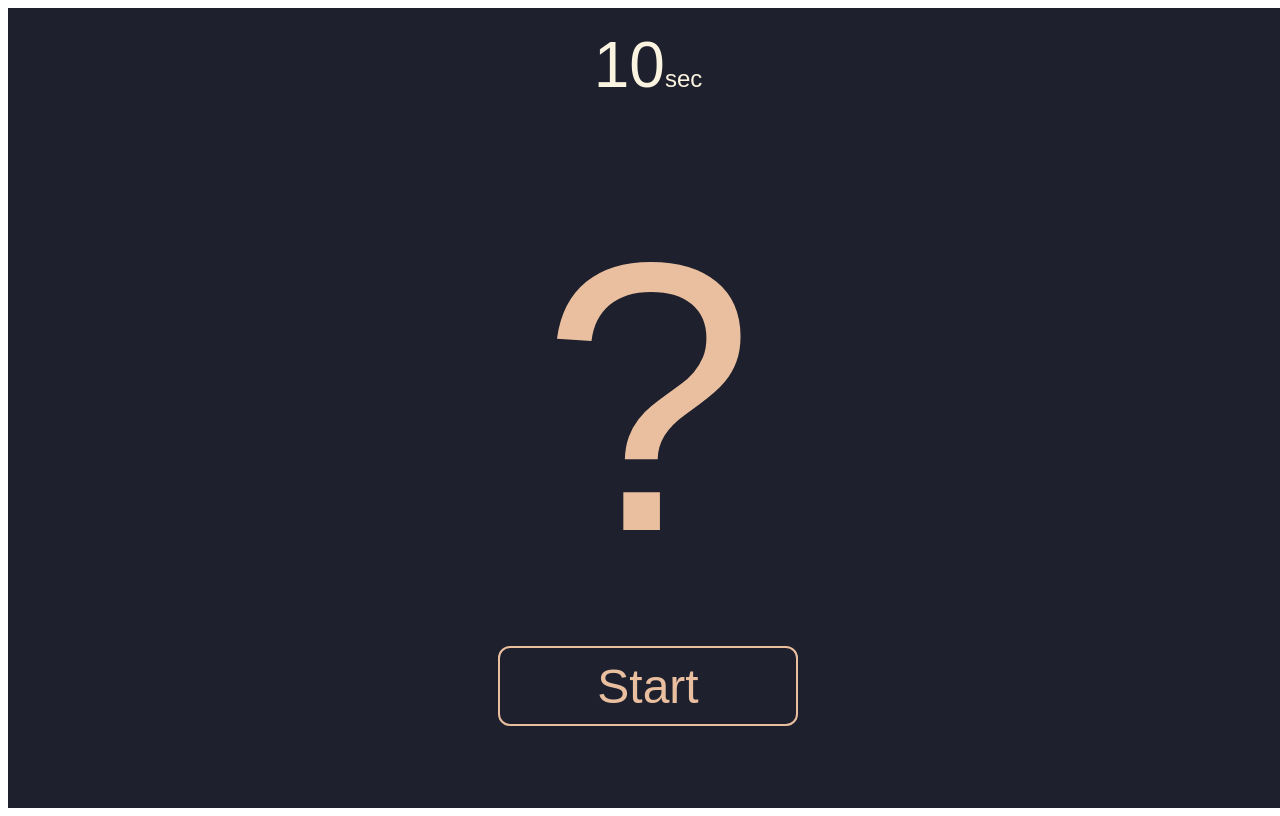
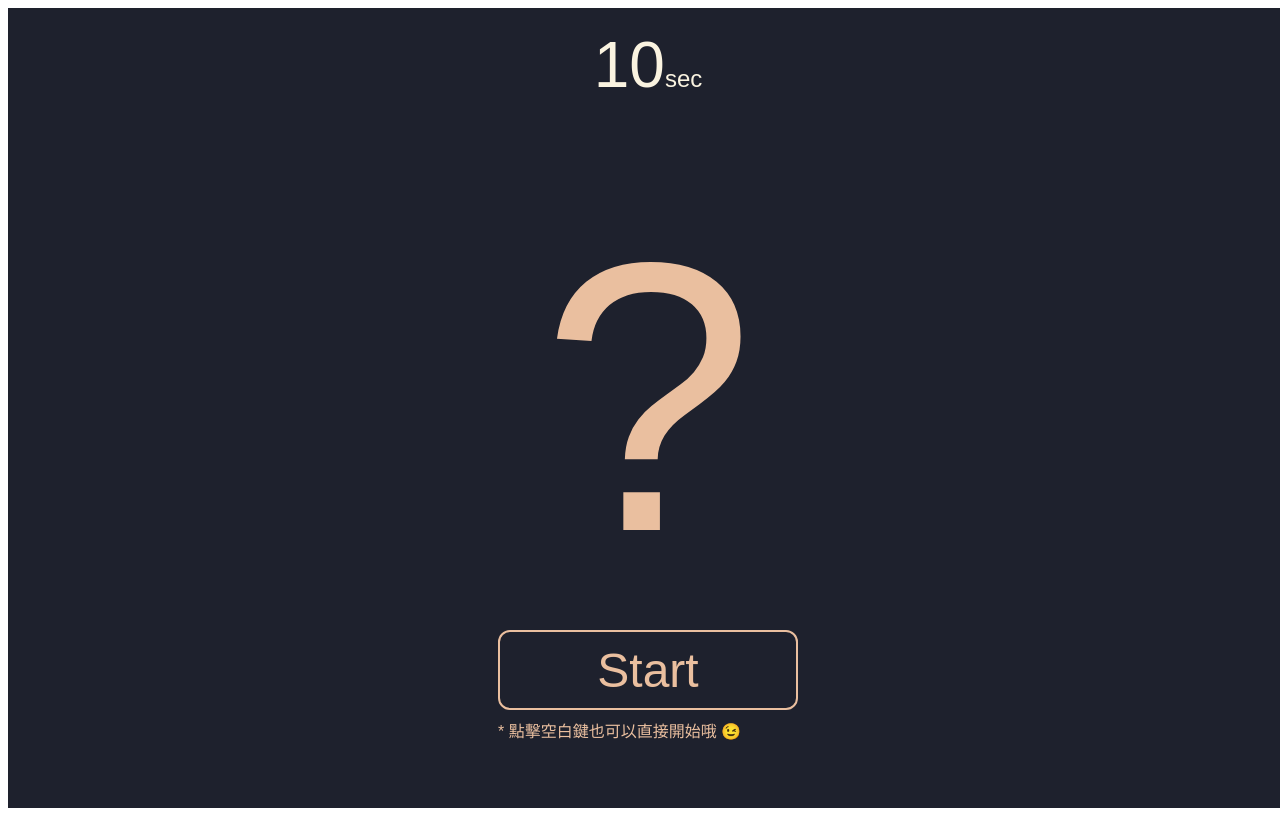
Before and after one commit to ms314006/typing-game, a React app: page / in a window 1280 px wide. Built offline with nearby package versions, Linux system fonts and the light colour scheme; the HTML template or start-up script is replaced by a standard one.

Commit message:
add: 增加遊戲結束後的結果畫面

```diff
--- a/src/components/ComboCounter/ComboCounter.jsx
+++ b/src/components/ComboCounter/ComboCounter.jsx
@@ -24,6 +24,7 @@ const Body = styled.div`
   font-style: italic;
   font-size: 32px;
   position: absolute;
+  opacity: ${(props) => (props.show ? 0 : 1)};
 
   & > div {
     display: inline-block;
--- a/src/components/ControlButtons/ControlButtons.jsx
+++ b/src/components/ControlButtons/ControlButtons.jsx
@@ -6,7 +6,7 @@ const Body = styled.div`
   display: flex;
   justify-content: center;
   align-items: center;
-  z-index: 10;
+  color: #EABF9F;
 `;
 
 const Button = styled.button`
@@ -17,6 +17,7 @@ const Button = styled.button`
   border-radius: 12px;
   width: 300px;
   height: 80px;
+  margin-bottom: 8px;
 
   &:hover {
     color: #1E212D;
@@ -35,9 +36,12 @@ const ControlButtons = (props) => {
             Stop
           </Button>
         ) : (
-          <Button onClick={startTypingGame}>
-            Start
-          </Button>
+          <div>
+            <Button onClick={startTypingGame}>
+              Start
+            </Button>
+            <div>* 點擊空白鍵也可以直接開始哦 😉</div>
+          </div>
         )
       }
     </Body>
--- /dev/null
+++ b/src/components/Result/Result.jsx
@@ -0,0 +1,77 @@
+import React from 'react';
+import PropTypes from 'prop-types';
+import styled from 'styled-components';
+
+const Body = styled.div`
+  position: absolute;
+  width: 360px;
+  height: 600px;
+  background: #000000aa;
+  border-radius: 4px;
+  border: 4px #FAF3E0 solid;
+  top: calc(50% - 360px);
+  right: calc(50% - 180px);
+  z-index: 2;
+  color: #FAF3E0;
+`;
+
+const Result = styled.div`
+  margin: 50px auto;
+  width: 240px;
+  font-size: 32px;
+
+  & > div {
+    margin-bottom: 16px;
+  }
+`;
+
+const Records = styled.div`
+  text-align: center;
+  font-size: 20px;
+
+  & > h1 {
+    margin-bottom: 8px;
+    font-size: 28px;
+  }
+`;
+
+const Record = styled.div`
+  padding: 4px 8px;
+  text-align: left;
+`;
+
+const ControlButtons = (props) => {
+  const { maxComboCount, score } = props;
+  return (
+    <Body>
+      <Result>
+        <div>{`Score: ${score}`}</div>
+        <div>{`Max Combo: ${maxComboCount}`}</div>
+        <hr />
+        <Records>
+          <h1>Score Record</h1>
+          <Record>1. 20</Record>
+          <Record>2. ...</Record>
+          <Record>3. ...</Record>
+          <Record>4. ...</Record>
+          <Record>5. ...</Record>
+        </Records>
+        <Records>
+          <h1>Max Combo Record</h1>
+          <Record>1. 20</Record>
+          <Record>2. ...</Record>
+          <Record>3. ...</Record>
+          <Record>4. ...</Record>
+          <Record>5. ...</Record>
+        </Records>
+      </Result>
+    </Body>
+  );
+};
+
+ControlButtons.propTypes = {
+  maxComboCount: PropTypes.number.isRequired,
+  score: PropTypes.number.isRequired,
+};
+
+export default ControlButtons;
--- /dev/null
+++ b/src/components/Result/index.js
@@ -0,0 +1,3 @@
+import Result from './Result';
+
+export default Result;
--- a/src/views/Main/Main.jsx
+++ b/src/views/Main/Main.jsx
@@ -5,6 +5,7 @@ import Letter from '../../components/Letter';
 import ControlButtons from '../../components/ControlButtons';
 import Countdown from '../../components/Countdown';
 import ComboCounter from '../../components/ComboCounter';
+import Result from '../../components/Result';
 import TypingGame from '../../classes/TypingGame';
 import English from '../../classes/English';
 
@@ -38,6 +39,9 @@ const Letters = styled.div`
 const Main = (props) => {
   const { typingGame } = props;
   const [comboCount, setComboCount] = useState(0);
+  const [maxComboCount, setMaxComboCount] = useState(0);
+  const [score, setScore] = useState(0);
+  const [showResult, setShowResult] = useState(false);
   const [started, setStarted] = useState(false);
   const [letters, setLetters] = useState([
     { letter: '', letterIsHide: false },
@@ -53,6 +57,10 @@ const Main = (props) => {
       { letter: typingGame.getCurrentLetter(), letterIsHide: false },
       letters[1],
     ]);
+    setShowResult(false);
+    setComboCount(0);
+    setMaxComboCount(0);
+    setScore(0);
   };
 
   const stopTypingGame = () => {
@@ -62,9 +70,14 @@ const Main = (props) => {
       { letter: typingGame.getCurrentLetter(), letterIsHide: false },
       { letter: typingGame.getCurrentLetter(), letterIsHide: true },
     ]);
+    setComboCount((currentComboCount) => {
+      setMaxComboCount(
+        (currentMaxComboCount) => Math.max(currentMaxComboCount, currentComboCount),
+      );
+      return currentComboCount;
+    });
+    setShowResult(true);
   };
-
-  useEffect(() => {
   const checkTypingKeyIsCorrect = (e) => {
     const keyDownLetter = e.key.toUpperCase();
     const correct = typingGame.checkIsLetterCorrect(keyDownLetter);
@@ -85,16 +98,41 @@ const Main = (props) => {
         },
       ]));
       setComboCount((currentComboCount) => currentComboCount + 1);
+      setScore((currentScore) => currentScore + 1);
     } else {
-        setComboCount(0);
+      setComboCount((currentComboCount) => {
+        setMaxComboCount(
+          (currentMaxComboCount) => Math.max(currentMaxComboCount, currentComboCount),
+        );
+        return 0;
+      });
     }
   };
-    window.addEventListener('keydown', checkTypingKeyIsCorrect);
+
+  const handleTypingEvent = (e) => {
+    const SPACE = 'Space';
+    if (e.code === SPACE) {
+      startTypingGame();
+    } else {
+      checkTypingKeyIsCorrect(e);
+    }
+  };
+
+  useEffect(() => {
+    window.addEventListener('keydown', handleTypingEvent);
   }, []);
 
   return (
     <Body>
       <ComboCounter comboCount={comboCount} />
+      {
+        showResult ? (
+          <Result
+            score={score}
+            maxComboCount={maxComboCount}
+          />
+        ) : null
+      }
       <GameWindowWrap>
         <Countdown
           startCountdown={started}
```
Lines whose indentation alone changed are shown as unchanged.
